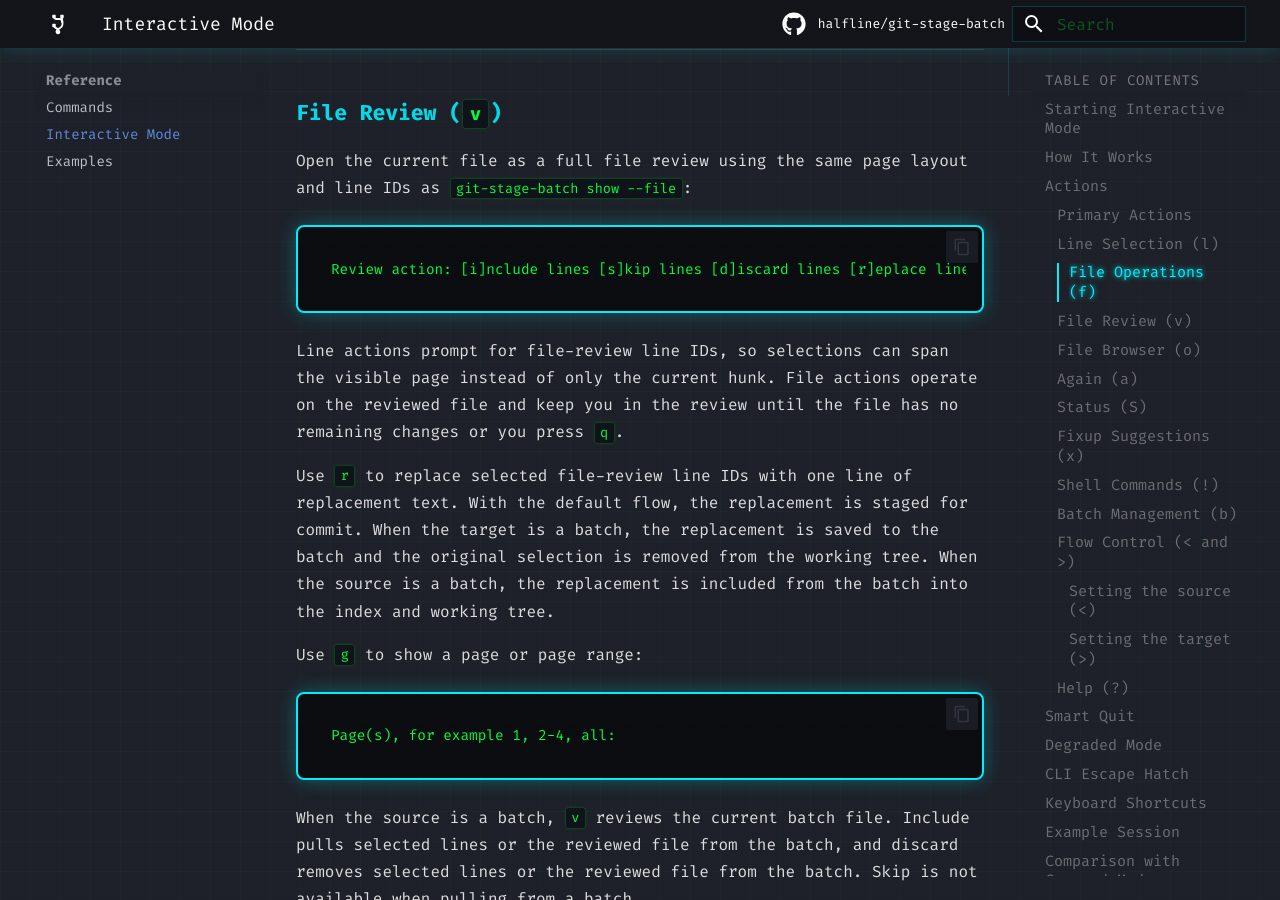
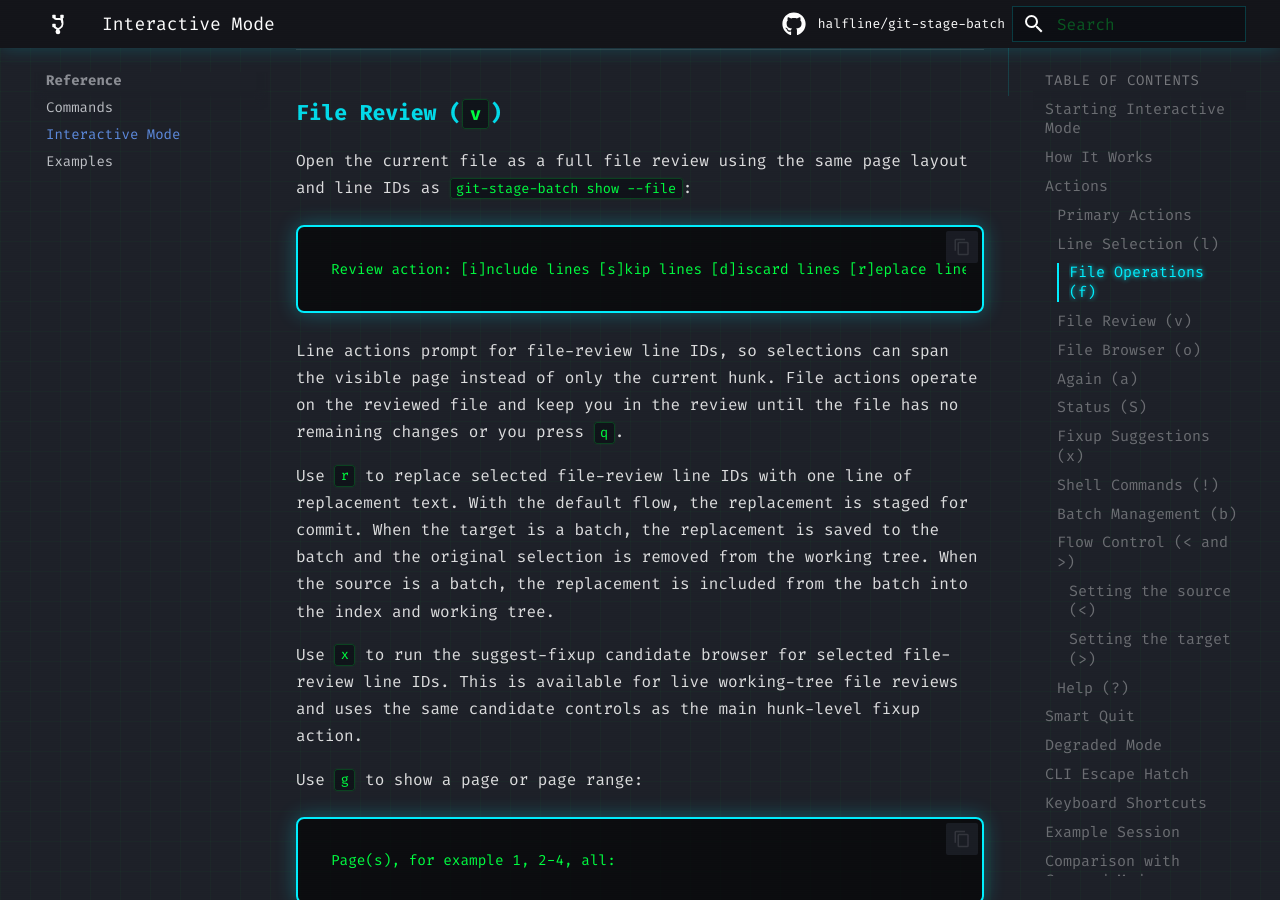
Before and after one commit to halfline/git-stage-batch, an MkDocs documentation site: the page built from docs/interactive.md, in a window 1280 px wide and 900 px high, scrolled down 3246 px. Built offline with MkDocs 1.6.1 and Material for MkDocs 9.7.7, drawn with Linux system fonts in a browser that asks for light colours; comment, search, counter and statistics services are not loaded.

Commit message:
docs: Document file review fixup action
The interactive guide covers file review line actions, replacement,
blocking, file choosing, status, and hunk-level fixup suggestions.

Users reviewing a whole file also need to know that fixup suggestions can
target file-review line IDs. Without that note, the new action is visible
in the prompt but not explained in the workflow guide.

This commit completes the file-review fixup slice by adding the x action to
the review prompt example and describing its live working-tree scope.

The TUI gap work now has working command support, an interactive adopter,
tests, and documentation for file-review fixup selection.

````diff
--- a/docs/interactive.md
+++ b/docs/interactive.md
@@ -107,7 +107,7 @@ Open the current file as a full file review using the same page layout and
 line IDs as `git-stage-batch show --file`:
 
 ```
-Review action: [i]nclude lines [s]kip lines [d]iscard lines [r]eplace lines [I]include file [S]skip file [D]discard file [B]block [U]unblock [g]page [q]back [?]help
+Review action: [i]nclude lines [s]kip lines [d]iscard lines [r]eplace lines [I]include file [S]skip file [D]discard file [B]block [U]unblock [x]fixup lines [g]page [o]open [q]back [?]help
 ```
 
 Line actions prompt for file-review line IDs, so selections can span the
@@ -120,6 +120,10 @@ text. With the default flow, the replacement is staged for commit. When the
 target is a batch, the replacement is saved to the batch and the original
 selection is removed from the working tree. When the source is a batch, the
 replacement is included from the batch into the index and working tree.
+
+Use `x` to run the suggest-fixup candidate browser for selected file-review
+line IDs. This is available for live working-tree file reviews and uses the
+same candidate controls as the main hunk-level fixup action.
 
 Use `g` to show a page or page range:
 
````
